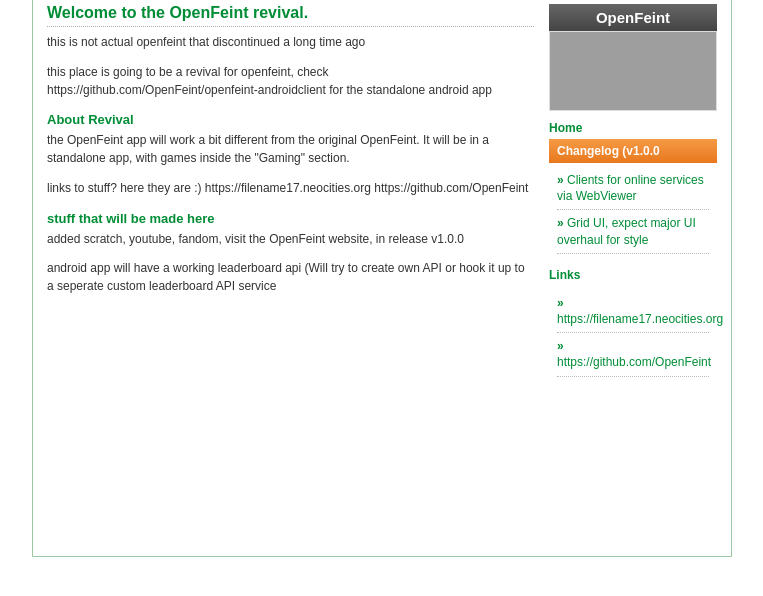
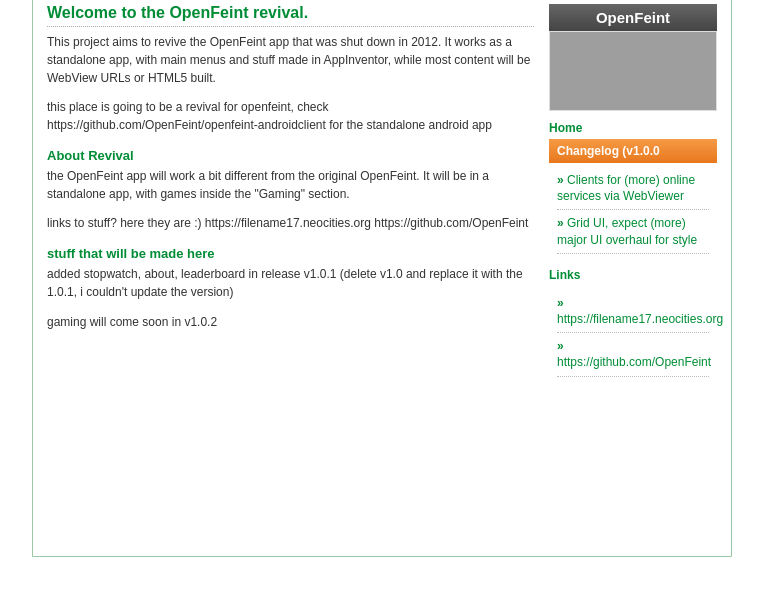
Before and after one commit to OpenFeint/openfeint.github.io, a plain HTML site: page index.html in a window 1280 px wide. Shown: the part 128-724 px from the top of the page, without its empty margins (258-1021 px from the left). Drawn offline with Linux system fonts and the light colour scheme; grey boxes are pictures that could not be loaded.

Commit message:
Revise title and update project description
Updated project title and description to reflect revival efforts and added details about upcoming features.

```diff
--- a/index.html
+++ b/index.html
@@ -3,7 +3,7 @@
 <head>
     <meta charset="UTF-8">
     <meta name="viewport" content="width=device-width, initial-scale=1.0">
-    <title>OpenFeint Revival</title>
+    <title>OpenFeint (REVIVAL)</title>
 
     <style>
         * {
@@ -246,7 +246,7 @@
             <h1>Welcome to the OpenFeint revival.</h1>
 
             <p>
-                this is not actual openfeint that discontinued a long time ago
+                This project aims to revive the OpenFeint app that was shut down in 2012. It works as a standalone app, with main menus and stuff made in AppInventor, while most content will be WebView URLs or HTML5 built.
             </p>
 
             <p>
@@ -268,11 +268,11 @@
             <h2>stuff that will be made here</h2>
 
             <p>
-               added scratch, youtube, fandom, visit the OpenFeint website, in release v1.0.0
+               added stopwatch, about, leaderboard in release v1.0.1 (delete v1.0 and replace it with the 1.0.1, i couldn't update the version)
             </p>
 
             <p>
-               android app will have a working leaderboard api (Will try to create own API or hook it up to a seperate custom leaderboard API service
+               gaming will come soon in v1.0.2
             </p>
 
         </main>
@@ -299,8 +299,8 @@
             </div>
 
             <ul class="side-list">
-                <li>Clients for online services via WebViewer</li>
-                <li>Grid UI, expect major UI overhaul for style</li>
+                <li>Clients for (more) online services via WebViewer</li>
+                <li>Grid UI, expect (more) major UI overhaul for style</li>
             </ul>
 
             <div class="green-title">
```
